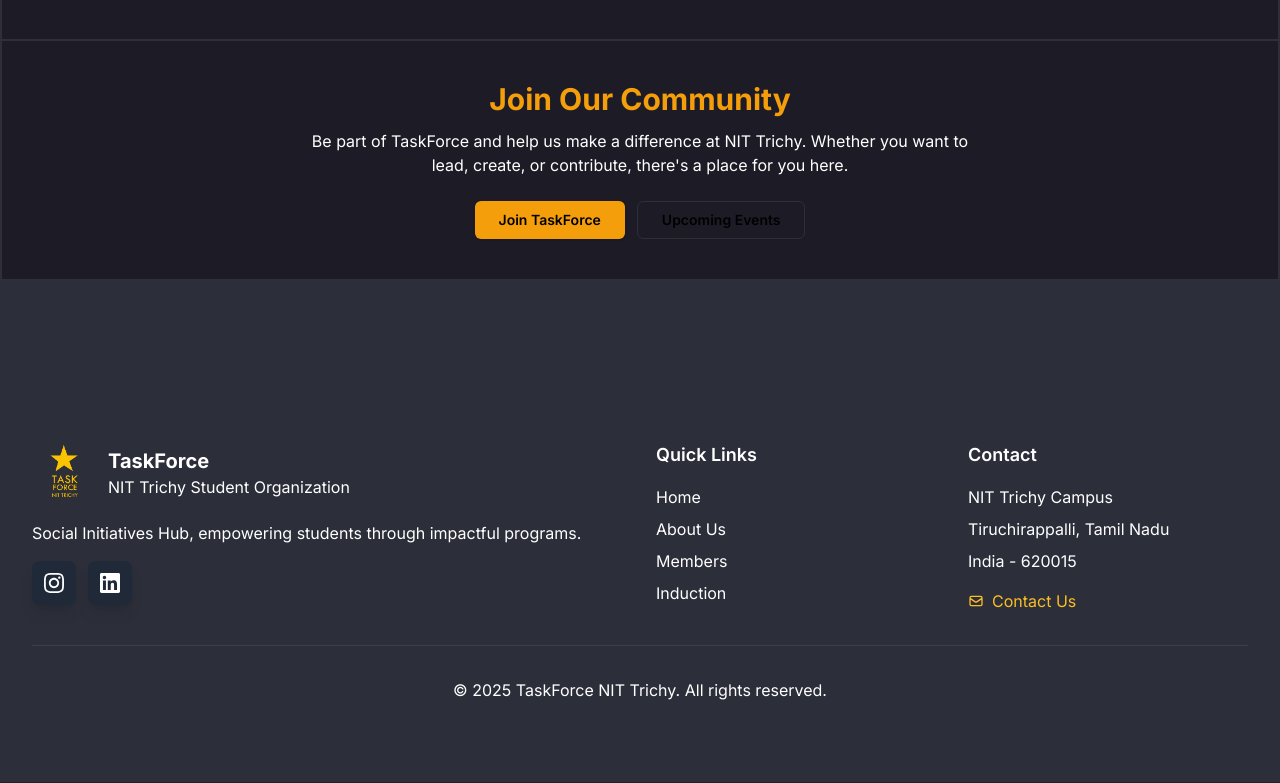
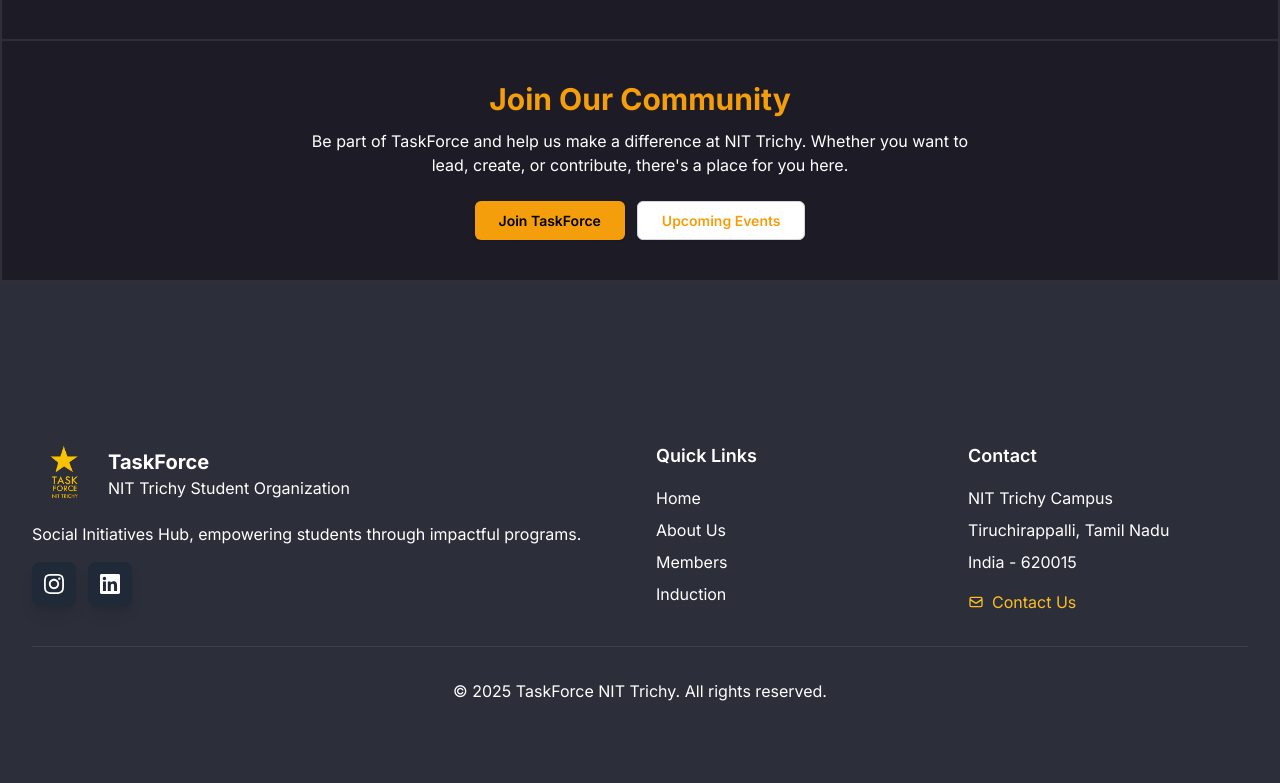
Before and after one commit to taskforcenitt26-hub/taskforceinductionwebsite, a React (Vite) app: page /about in a window 1280 px wide. Shown: the part 1410-2193 px from the top of the page. Built offline with nearby package versions, Linux system fonts and the light colour scheme; no server answers.

Commit message:
Update about page

```diff
--- a/src/data/upcomingEvents.json
+++ b/src/data/upcomingEvents.json
@@ -10,7 +10,7 @@
   {
     "id": 2,
     "title": "Pre-Induction",
-    "date": "20, 21, 22 Aug 2025",
+    "date": "21, 22, 23 Aug 2025",
     "time": "9:00 AM - 6:00 PM",
     "location": "Third-I",
     "description": "TaskForce administers the Pre-Induction Task prior to the start of the official induction procedure for Deputy Managers.  Through this program, our second-year members actively support new NIT Trichy students by assisting them with the hostel assignment process and facilitating a smooth transition.  In addition to helping newcomers, this practical experience develops our members' leadership and sense of accountability."
@@ -18,9 +18,9 @@
   {
     "id": 3,
     "title": "RECycle",
-    "date": "20, 21, 22 Aug 2025",
-    "time": "9:00 AM - 6:00 PM",
-    "location": "Shed Adjacent LOGOS Seminar Hall",
+    "date": "21, 22, 23 Aug 2025",
+    "time": "10:00 AM - 5:00 PM",
+    "location": "Shed Adjacent LOGOS Lecture Hall",
     "description": "On campus, RECycle revitalizes abandoned bicycles, transforming them from neglected sheds to brand-new rides.  Every year, our staff picks up the bicycles that graduating students leave in the hostel sheds, refurbishes them in collaboration with reliable suppliers, and gets them safe and road-ready.  During orientation, these updated cycles are then offered to new students at reasonable costs, guaranteeing them a dependable and environmentally responsible means of transportation on campus right away."
   }
 ]
--- a/src/pages/About.css
+++ b/src/pages/About.css
@@ -39,21 +39,7 @@
   color: black !important;
 }
 
-/* Button hover states */
-.about-page .bg-yellow-500:hover,
-.about-page .bg-yellow-600:hover {
-  background-color: #d97706 !important; /* Darker yellow on hover */
-  color: black !important;
-  transform: translateY(-1px);
-  box-shadow: 0 4px 6px -1px rgba(0, 0, 0, 0.1), 0 2px 4px -1px rgba(0, 0, 0, 0.06);
-}
-
-/* Secondary button hover */
-.about-page .bg-white:hover,
-.about-page .bg-gray-100:hover {
-  background-color: #e5e7eb !important; /* Light gray on hover */
-  color: black !important;
-}
+/* Hover effects removed as per request */
 
 /* Specific heading styles */
 h1.about-heading {
@@ -92,21 +78,29 @@ h3.about-heading {
 }
 
 /* Button specific styles */
-.about-page a[href*="induction"],
-.about-page a[href*="upcoming-events"] {
+.about-page a[href*="induction"] {
   color: black !important;
   text-decoration: none;
   display: inline-flex;
   align-items: center;
   justify-content: center;
   font-weight: 600;
-  transition: all 0.2s ease-in-out;
 }
 
-/* Ensure button text is visible on hover */
-.about-page a[href*="induction"]:hover,
-.about-page a[href*="upcoming-events"]:hover {
-  color: black !important;
-  transform: translateY(-2px);
-  box-shadow: 0 4px 6px -1px rgba(0, 0, 0, 0.1), 0 2px 4px -1px rgba(0, 0, 0, 0.06);
+/* Upcoming Events button */
+.about-page a[href*="upcoming-events"] {
+  background-color: white !important;
+  color: #f59e0b !important; /* Yellow color to match the theme */
+  border: 1px solid #d1d5db !important;
+  font-weight: 600 !important;
+  padding: 0.5rem 1.5rem !important;
+  font-size: 0.875rem !important;
+  border-radius: 0.375rem !important;
+  box-shadow: 0 1px 2px 0 rgba(0, 0, 0, 0.05) !important;
+  text-decoration: none !important;
+  display: inline-flex !important;
+  align-items: center !important;
+  justify-content: center !important;
 }
+
+/* Hover effects removed as per request */
--- a/src/pages/About.jsx
+++ b/src/pages/About.jsx
@@ -29,7 +29,7 @@ const About = () => {
             </div>
 
             <div className="grid md:grid-cols-2 gap-6 md:gap-8">
-              <div className="bg-gray-50 p-6 rounded-lg shadow-md hover:shadow-lg transition-shadow duration-200">
+              <div className="bg-gray-50 p-6 rounded-lg shadow-md">
                 <div className="text-yellow-500 text-3xl mb-4">
                   <FaBullseye className="inline-block" />
                 </div>
@@ -44,7 +44,7 @@ const About = () => {
                 </div>
               </div>
 
-              <div className="bg-gray-50 p-6 rounded-lg shadow-md hover:shadow-lg transition-shadow duration-200">
+              <div className="bg-gray-50 p-6 rounded-lg shadow-md">
                 <div className="text-yellow-500 text-3xl mb-4">
                   <FaEye className="inline-block" />
                 </div>
@@ -107,7 +107,7 @@ const About = () => {
                 icon: <FaHandsHelping className="w-6 h-6" />
               }
             ].map((value, index) => (
-              <div key={index} className="bg-white p-4 rounded-lg shadow-sm hover:shadow transition-shadow duration-200">
+              <div key={index} className="bg-white p-4 rounded-lg shadow-sm">
                 <div className="text-yellow-500 mb-3">
                   {value.icon}
                 </div>
@@ -129,13 +129,13 @@ const About = () => {
           <div className="flex flex-wrap justify-center gap-3">
             <a
               href="/induction"
-              className="bg-yellow-500 hover:bg-yellow-600 text-white font-semibold py-2 px-6 text-sm rounded-md transition-colors duration-200 shadow hover:shadow-md"
+              className="bg-yellow-500 text-white font-semibold py-2 px-6 text-sm rounded-md shadow"
             >
               Join TaskForce
             </a>
             <a
               href="/#upcoming-events"
-              className="bg-white hover:bg-gray-100 text-gray-800 font-semibold py-2 px-6 text-sm border border-gray-300 rounded-md shadow-sm hover:shadow transition-all duration-200"
+              className="upcoming-events-btn"
             >
               Upcoming Events
             </a>
--- a/src/pages/Contact.css
+++ b/src/pages/Contact.css
@@ -41,6 +41,7 @@ button[type="submit"]:hover {
 .bg-gradient-to-r:hover {
   transform: translateY(-2px);
   box-shadow: 0 10px 15px -3px rgba(0, 0, 0, 0.1), 0 4px 6px -2px rgba(0, 0, 0, 0.05);
+  background: black !important;
 }
 
 /* Style for the contact form inputs */
--- a/src/pages/Home.jsx
+++ b/src/pages/Home.jsx
@@ -90,7 +90,7 @@ const Home = () => {
                 Learn More About Us
               </Link>
               <Link to="/induction" className="bg-gray-900 hover:bg-gray-800 text-white font-semibold py-2 sm:py-3 px-6 rounded-lg transition-colors duration-200 shadow-lg hover:shadow-xl w-11/12 sm:w-auto max-w-xs text-sm sm:text-base mx-auto">
-                Join the Club
+                Join the Hub
               </Link>
             </div>
           </div>
```
